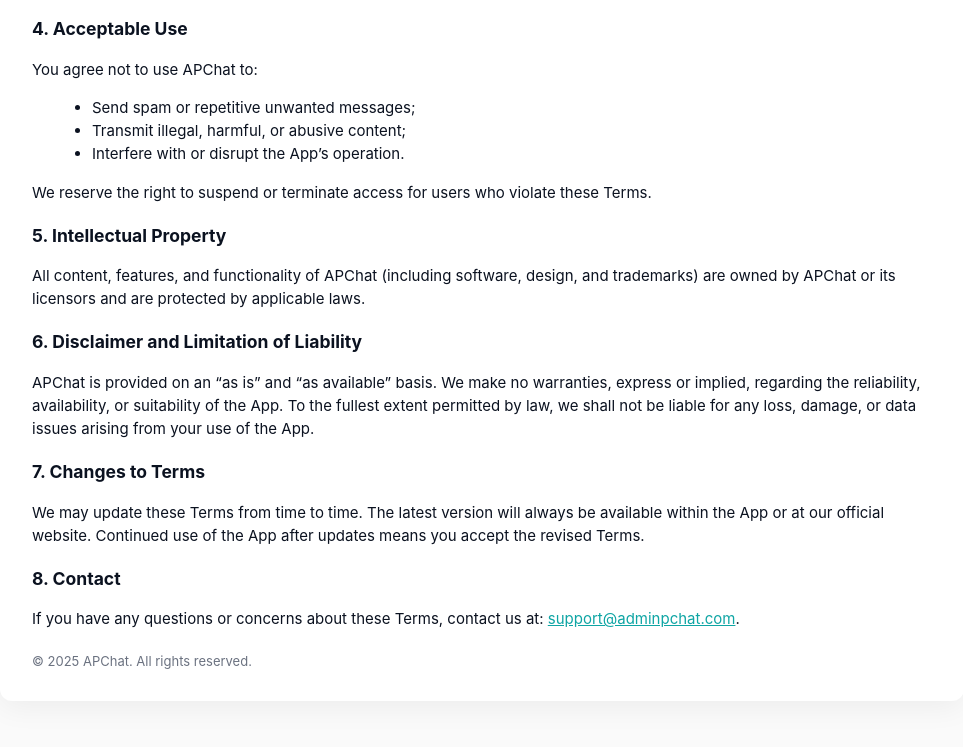
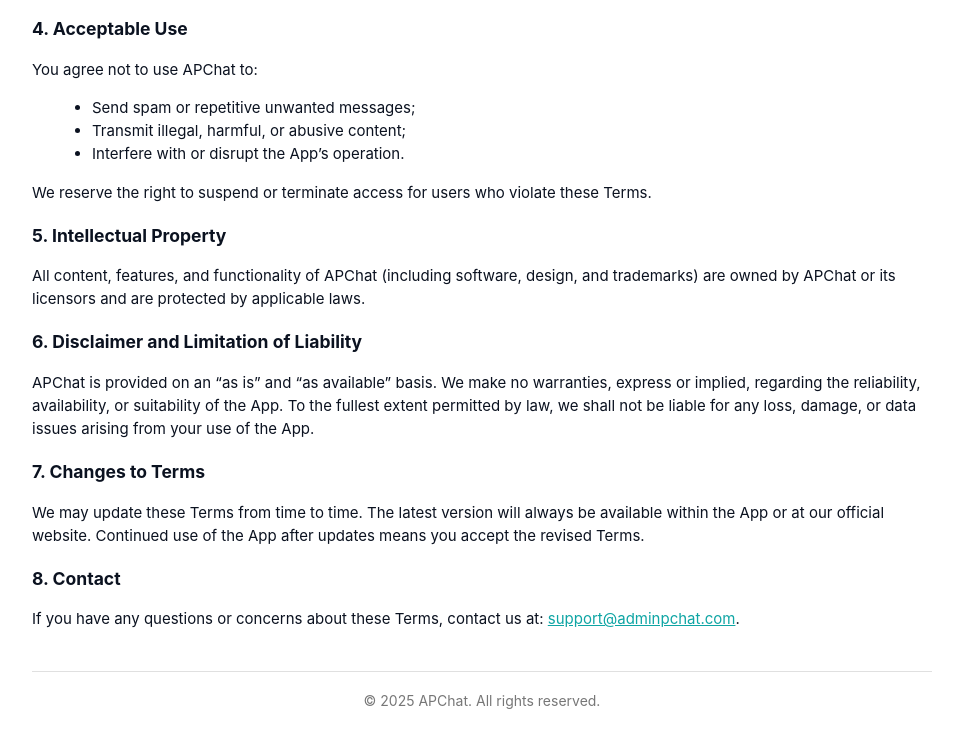
Before and after one commit to apchat-dev/apchat-terms, a plain HTML site: page terms-en.html in a window 1280 px wide. Shown: the part 649-1396 px from the top of the page, without its empty margins (158-1121 px from the left). Drawn offline with Linux system fonts and the light colour scheme.

Commit message:
feat(App): Update terms-en.html

```diff
--- a/terms-en.html
+++ b/terms-en.html
@@ -46,7 +46,14 @@
     section{ margin:18px 0; line-height:1.55; font-size:15px; color:#0b1220; }
     ul{ margin:8px 0 0 20px; }
     a { color:var(--accent); text-decoration:underline; }
-    footer{ margin-top:22px; font-size:13px; color:var(--muted); display:flex; justify-content:space-between; align-items:center; gap:12px; flex-wrap:wrap; text-align: center;}
+    footer {
+      text-align: center;
+      margin-top: 40px;
+      padding: 20px 0;
+      font-size: 14px;
+      color: #777;
+      border-top: 1px solid #e0e0e0;
+    }
     .note{ font-size:13px; color:var(--muted); }
     @media (max-width:520px){
       .container{ padding:20px; border-radius:10px; }
```
